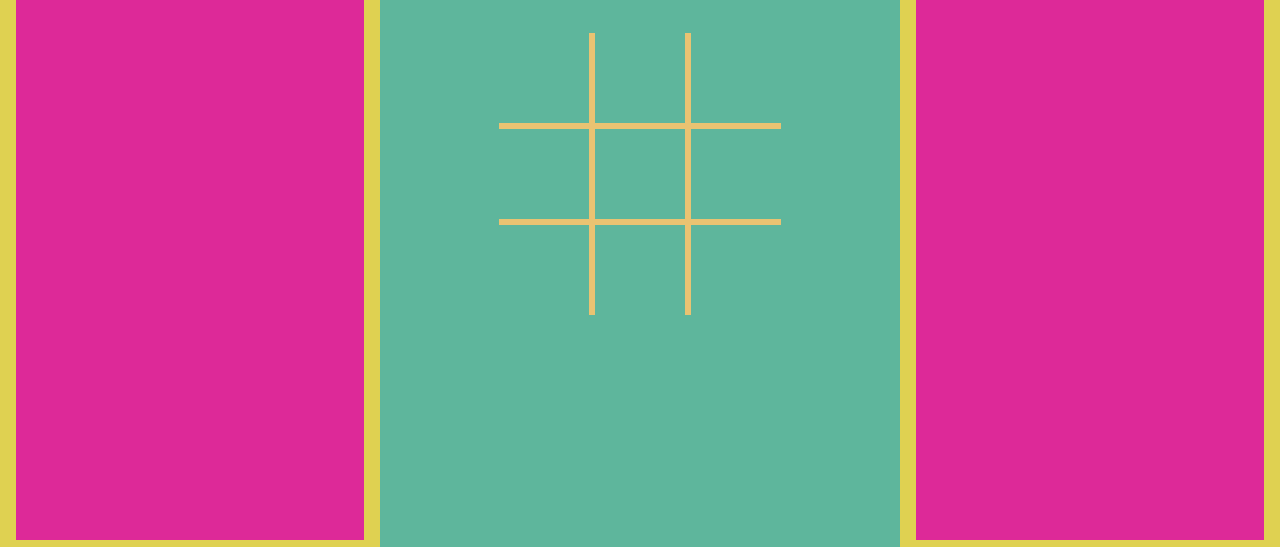
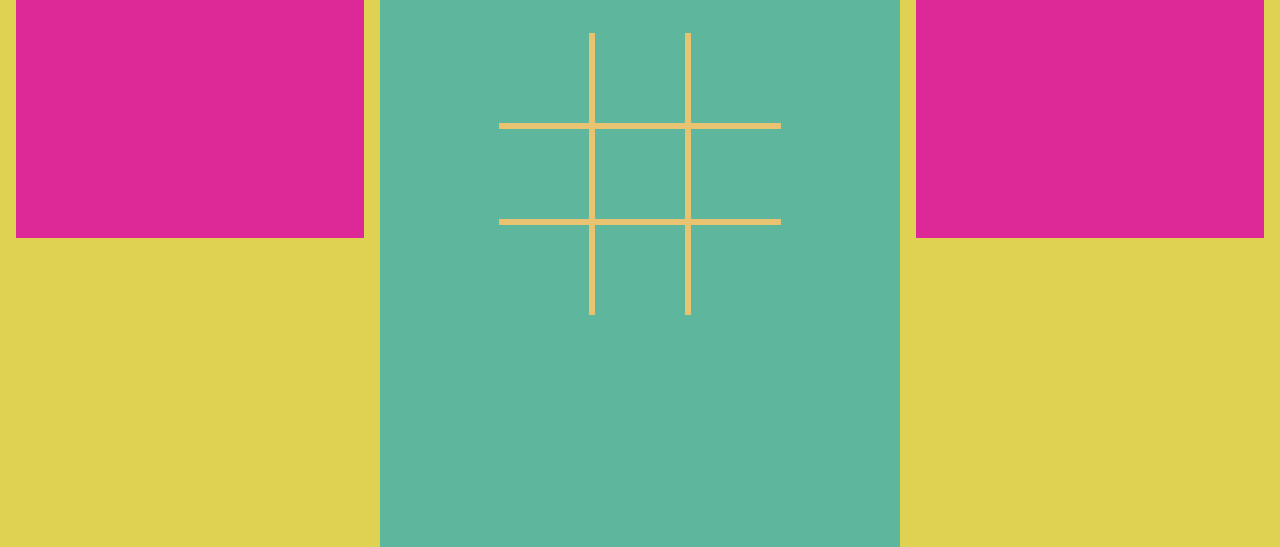
Before and after one commit to Atos20/Tic-Tac-Toe, a website with bundled scripts: page index.html in a window 1280 px wide. Shown: the part 330-877 px from the top of the page. Built offline with nearby package versions, Linux system fonts and the light colour scheme.

Commit message:
Adjust players winning board section height

```diff
--- a/css/styles.css
+++ b/css/styles.css
@@ -76,7 +76,7 @@ body {
   .p1-games, .p2-games{
       display: grid;
       background-color: var( --players-background);
-      height: 85vh;
+      height: 45vh;
       grid-template-columns: repeat(3, 1fr );
       grid-template-rows: repeat(6, 1fr );
       overflow: scroll;
```
